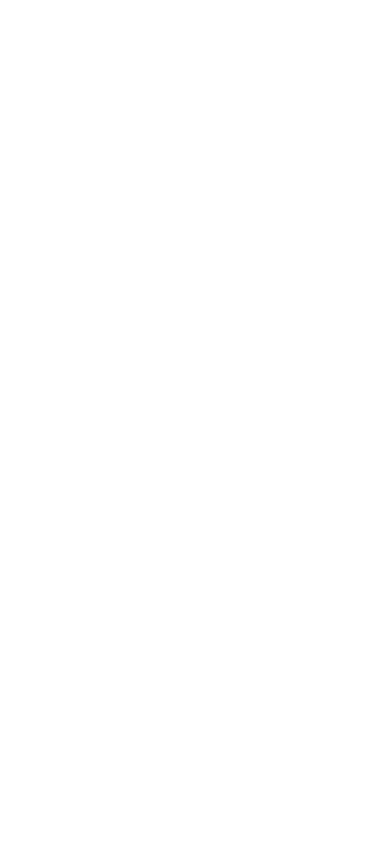
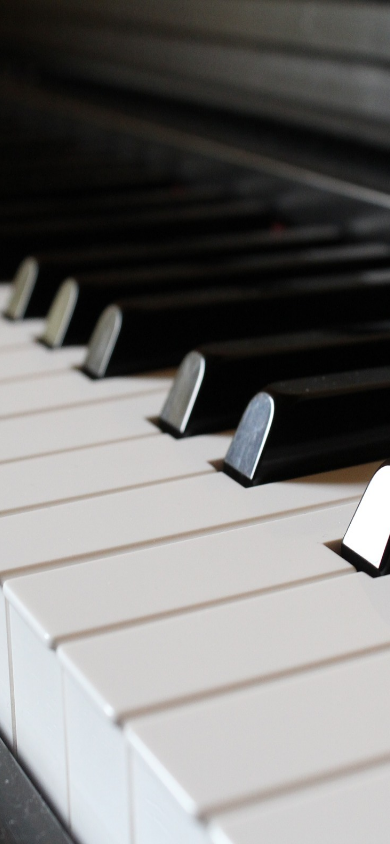
Before and after one commit to Nabindenepali/Piano, a plain HTML site: page index.html in a window 390 px wide. Drawn offline with Linux system fonts and the light colour scheme.

Commit message:
Set background image and fit to whole page

```diff
--- a/index.html
+++ b/index.html
@@ -4,8 +4,10 @@
 	<title>Piano</title>
 	<meta charset="utf-8">
     <meta name="viewport" content="width=device-width, initial-scale=1, shrink-to-fit=no">
+	<link rel="stylesheet" href="styles.css">
 </head>
 <body>
+	<img id="background" src="images/background.jpg" alt="Piano background"/>
 	<script type="text/javascript" src="main.js"></script>
 </body>
 </html>
--- /dev/null
+++ b/styles.css
@@ -0,0 +1,21 @@
+img#background {
+    /* Set rules to fill background */
+    min-height: 100%;
+    min-width: 1024px;
+
+    /* Set up proportionate scaling */
+    width: 100%;
+    height: auto;
+
+    /* Set up positioning */
+    position: fixed;
+    top: 0;
+    left: 0;
+}
+
+@media screen and (max-width: 1024px) { /* Specific to this particular image */
+    img#background {
+        left: 50%;
+        margin-left: -512px;   /* 50% */
+    }
+}
```
Also changed, not shown: images/background.jpg (added).
